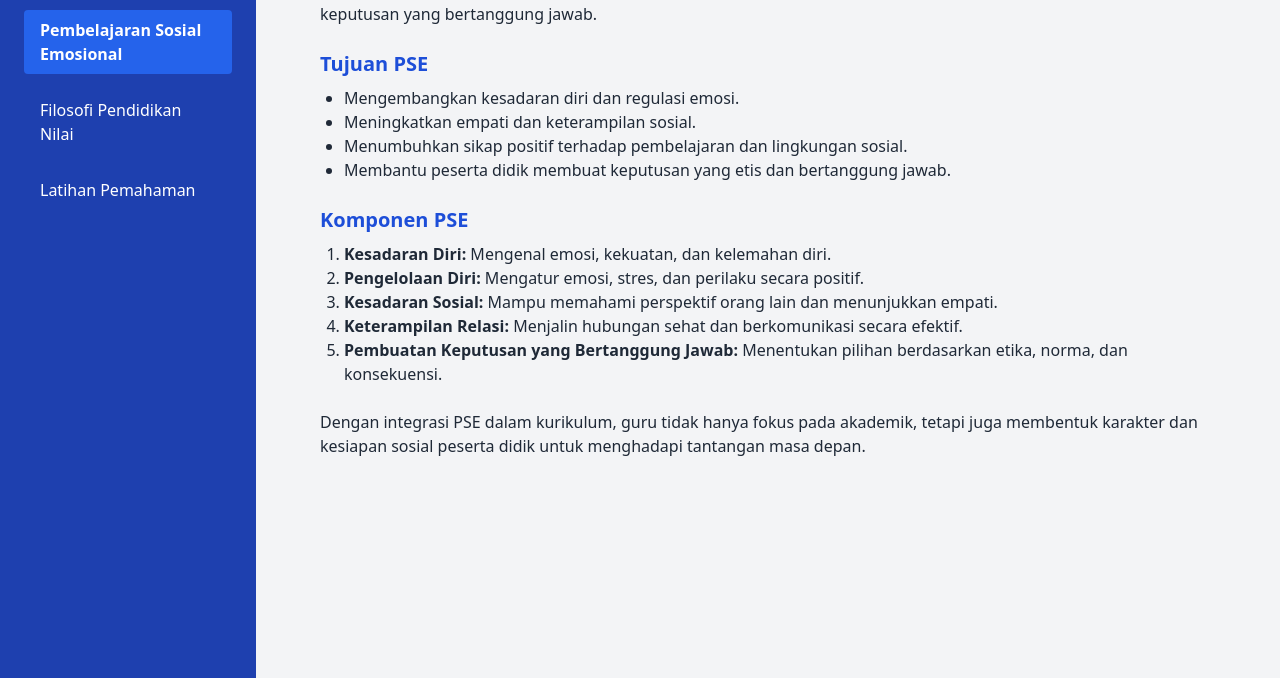
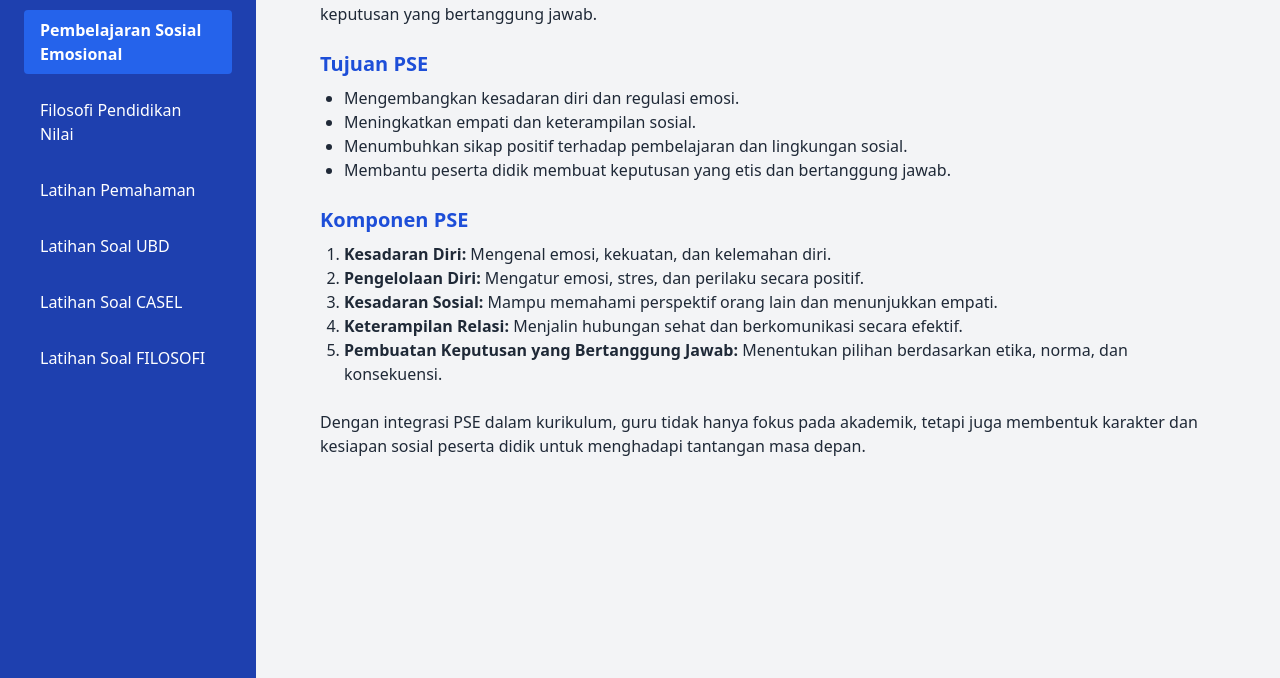
Before and after one commit to smpnegeri10banawaselatan-dev/belajar, a plain HTML site: page sosial-emosional.html in a window 1280 px wide. Shown: the part 122-800 px from the top of the page. Drawn offline with nearby package versions, Linux system fonts and the light colour scheme.

Commit message:
Update sosial-emosional.html

```diff
--- a/sosial-emosional.html
+++ b/sosial-emosional.html
@@ -16,6 +16,9 @@
         <a href="sosial-emosional.html" class="block bg-blue-600 px-4 py-2 rounded font-semibold">Pembelajaran Sosial Emosional</a>
         <a href="filosofi-nilai.html" class="block hover:bg-blue-700 px-4 py-2 rounded">Filosofi Pendidikan Nilai</a>
          <a href="soal.html" class="block hover:bg-blue-700 px-4 py-2 rounded">Latihan Pemahaman</a>
+         <a href="soalubd.html" class="block hover:bg-blue-700 px-4 py-2 rounded">Latihan Soal UBD</a>
+        <a href="soalcasel.html" class="block hover:bg-blue-700 px-4 py-2 rounded">Latihan Soal CASEL</a>
+        <a href="soalfilosofi.html" class="block hover:bg-blue-700 px-4 py-2 rounded">Latihan Soal FILOSOFI</a>
       </nav>
     </aside>
 
```
